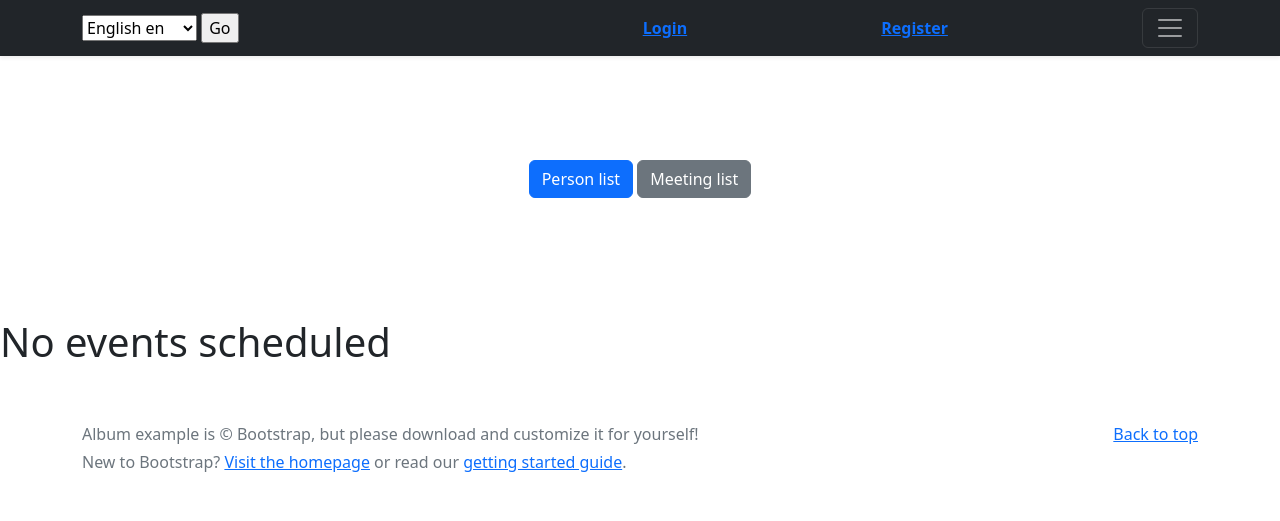
After one commit to Valdas333/baigiamasis_projektas, a Django app: page /user_events/ in a window 1280 px wide. The commit adds this page. Shown: the top 521 px of the page. Run offline with Django 4.2, Linux system fonts and the light colour scheme; data that the repository does not hold is empty; some libraries are stand-ins or nearby versions.

Commit message:
meeting event list filter

```diff
--- a/meetPlanner/meetPlanner/my_planner/forms.py
+++ b/meetPlanner/meetPlanner/my_planner/forms.py
@@ -1,7 +1,7 @@
 from django import forms
 from .models import Meeting
 from .date_time_widget import MinimalSplitDateTimeMultiWidget
-from my_planner.models import Person, MeetingEvent
+from my_planner.models import MeetingEvent
 
 
 class CreateMeetingForm(forms.ModelForm):
--- a/meetPlanner/meetPlanner/my_planner/templates/my_planner/base.html
+++ b/meetPlanner/meetPlanner/my_planner/templates/my_planner/base.html
@@ -42,7 +42,7 @@
             <ul class="list-unstyled">
               <li><a href="{% url 'index' %}" class="text-white">{% trans "meetings"|capfirst %}</a></li>
               <li><a href="{% url 'create_meeting' %}" class="text-white">{% trans "create a meeting"|capfirst %}</a></li>
-              <li><a href="{% url 'meeting_events' %}" class="text-white">{% trans "show meeting events"|capfirst %}</a></li>
+              <li><a href="{% url 'meeting_events' %}" class="text-white">{% trans "show my meeting events"|capfirst %}</a></li>
             </ul>
           </div>
         </div>
--- /dev/null
+++ b/meetPlanner/meetPlanner/my_planner/templates/my_planner/user_events.html
@@ -0,0 +1,60 @@
+{% extends "my_planner/base.html" %}
+{% load i18n %}
+{% block title %}{% trans 'my meetings page'|capfirst %}{% endblock title%}
+
+{% block content %}
+{% if events %}
+<h1 class="text-center">{% trans 'my meetings'|capfirst % }:</h1>
+<div class="album py-5 bg-light">
+  <div class="container">
+    <div class="row row-cols-1 row-cols-sm-2 row-cols-md-3 g-3">
+      {% for event in events %}
+      <div class="col">
+        <div class="card shadow-sm">
+          <svg class="bd-placeholder-img card-img-top" width="100%" height="225" xmlns="http://www.w3.org/2000/svg"
+            role="img" aria-label="Placeholder: Thumbnail" preserveAspectRatio="xMidYMid slice" focusable="false">
+            <title>Placeholder</title>
+            <rect width="100%" height="100%" fill="#55595c" /><text x="50%" y="50%" fill="#eceeef" dy=".3em"><a
+                href="{% url 'meeting_detail' event.id %}">{{ meetings.title }}</a></text>
+          </svg>
+          <div class="card-body">
+            <p class="card-text">{{ events.meeting_id }}</p>
+            <div class="d-flex justify-content-between align-items-center">
+              <div class="btn-group">
+                <a href="{% url 'update_meeting' event.id %}" class="btn btn-primary">{% trans 'edit'|capfirst %}</a>
+                <a href="{% url 'delete_meeting' event.id %}" class="btn btn-danger">{% trans 'delete'|capfirst %}</a>
+              </div>
+              <small class="text-muted">{{ meeting.meeting_duration }} {% trans 'mins' %}</small>
+            </div>
+          </div>
+        </div>
+      </div>
+      {% endfor%}
+    </div>
+  </div>
+</div>
+{% else%}
+<h1>{% trans 'no events scheduled'|capfirst %}</h1>
+{% endif %}
+{% if is_paginated %}
+
+{% if page_obj.has_previous %}
+<a class="btn btn-outline-info mb-4" href="?page=1">First</a>
+<a class="btn btn-outline-info mb-4" href="?page={{ page_obj.previous_page_number }}">Previous</a>
+{% endif %}
+
+{% for num in page_obj.paginator.page_range %}
+{% if page_obj.number == num %}
+<a class="btn btn-info mb-4" href="?page={{ num }}">{{ num }}</a>
+{% elif num > page_obj.number|add:'-3' and num < page_obj.number|add:'3' %} <a class="btn btn-outline-info mb-4"
+  href="?page={{ num }}">{{ num }}</a>
+  {% endif %}
+  {% endfor %}
+
+  {% if page_obj.has_next %}
+  <a class="btn btn-outline-info mb-4" href="?page={{ page_obj.next_page_number }}">{% trans 'next'|capfirst %}</a>
+  <a class="btn btn-outline-info mb-4" href="?page={{ page_obj.paginator.num_pages }}">{% trans 'last'|capfirst %}</a>
+  {% endif %}
+
+  {% endif %}
+  {% endblock content %}
--- a/meetPlanner/meetPlanner/my_planner/urls.py
+++ b/meetPlanner/meetPlanner/my_planner/urls.py
@@ -1,7 +1,8 @@
 from django.urls import path
 from .views import (CreateMeeting, DeleteMeeting,
                     IndexPageListView, MeetingDetailView,
-                    UpdateMeeting, AddMeetingEvent, MeetingEvent)
+                    UpdateMeeting, AddMeetingEvent, MeetingEventList,
+                    UserMeetingFilterView)
 
 
 
@@ -12,6 +13,7 @@
     path('meeting/<int:pk>/update_meeting/', UpdateMeeting.as_view(), name='update_meeting'),
     path('meeting/<int:pk>/delete_meeting/', DeleteMeeting.as_view(), name='delete_meeting'),
     path('create_meeting_event/', AddMeetingEvent, name='add_meeting_event'),
-    path('meeting_events/', MeetingEvent.as_view(), name='meeting_events')
+    path('meeting_events/', MeetingEventList.as_view(), name='meeting_events'),
+    path('user_events/', UserMeetingFilterView, name='user_meeting_filter'),
 
     ]
--- a/meetPlanner/meetPlanner/my_planner/views.py
+++ b/meetPlanner/meetPlanner/my_planner/views.py
@@ -5,11 +5,10 @@
 from django.contrib import messages
 from django.utils.translation import gettext_lazy as _
 from django.shortcuts import render, redirect
+from .models import Meeting, MeetingEvent
+from django.contrib.auth import get_user_model
 
-from .models import Meeting, MeetingEvent
-
-
-class MeetingEvent(ListView):
+class MeetingEventList(ListView):
     model = MeetingEvent
     template_name = 'my_planner/index.html'
     context_object_name = 'meetings'
@@ -47,14 +46,6 @@
     success_url = reverse_lazy('index')
 
 
-# class AddMeetingEvent(LoginRequiredMixin, CreateView):
-#     form_class = MeetingEventForm
-#     template_name = 'my_planner/create_meeting_event.html'
-#     success_url = reverse_lazy('index')
-
-#     def form_valid(self, form):
-#         messages.success(self.request, (_("Meeting event created successfully")))
-#         return super().form_valid(form)
 
 def AddMeetingEvent(request):
     if request.method == 'POST':
@@ -79,3 +70,14 @@
         'participant_form': participant_form,
     }
     return render(request, 'my_planner/create_meeting_event.html', context)
+
+
+def UserMeetingFilterView(request):
+    user = request.user.id
+    all_events = MeetingEvent.objects.all()
+    print(user)
+    user_event = all_events.filter(participant_id = user)
+    all_meetings = Meeting.objects.all()
+    context = {'events': user_event,
+               'meetings': all_meetings,}
+    return render(request, 'my_planner/user_events.html', context)
```
